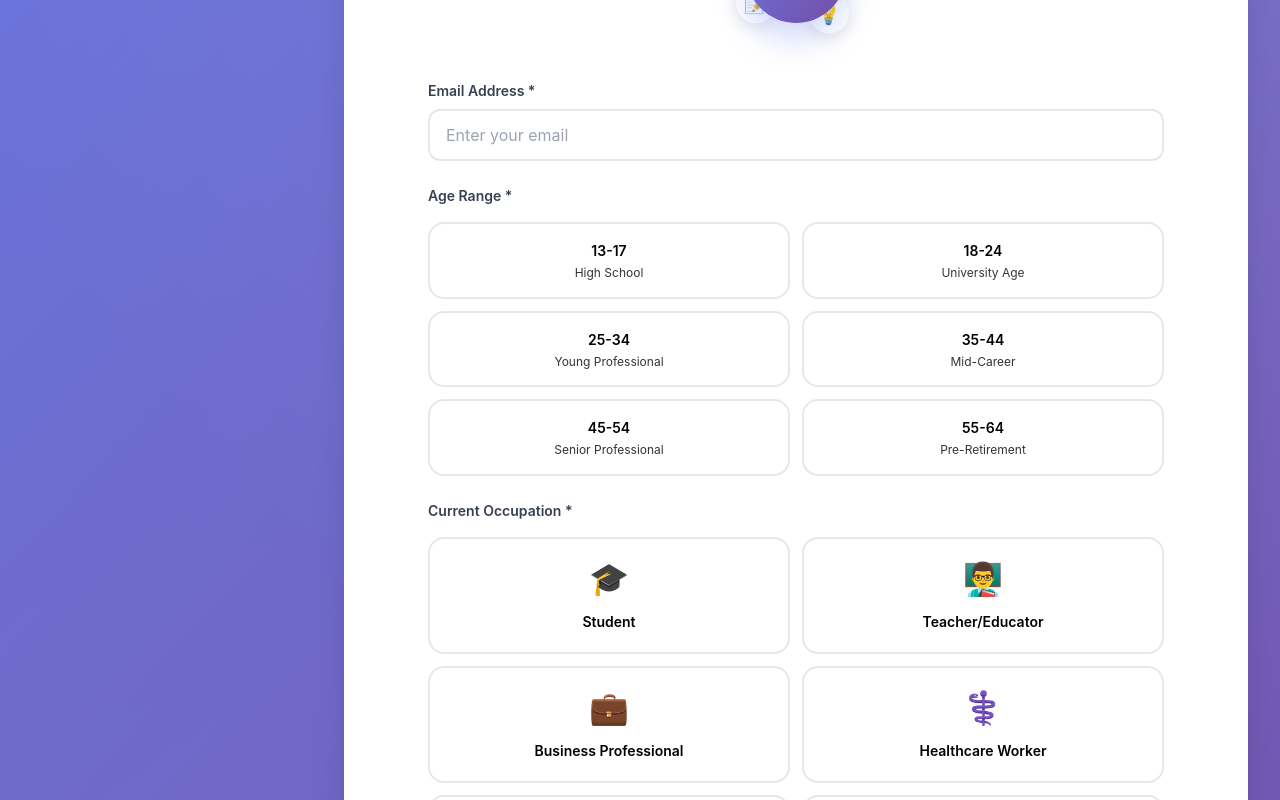
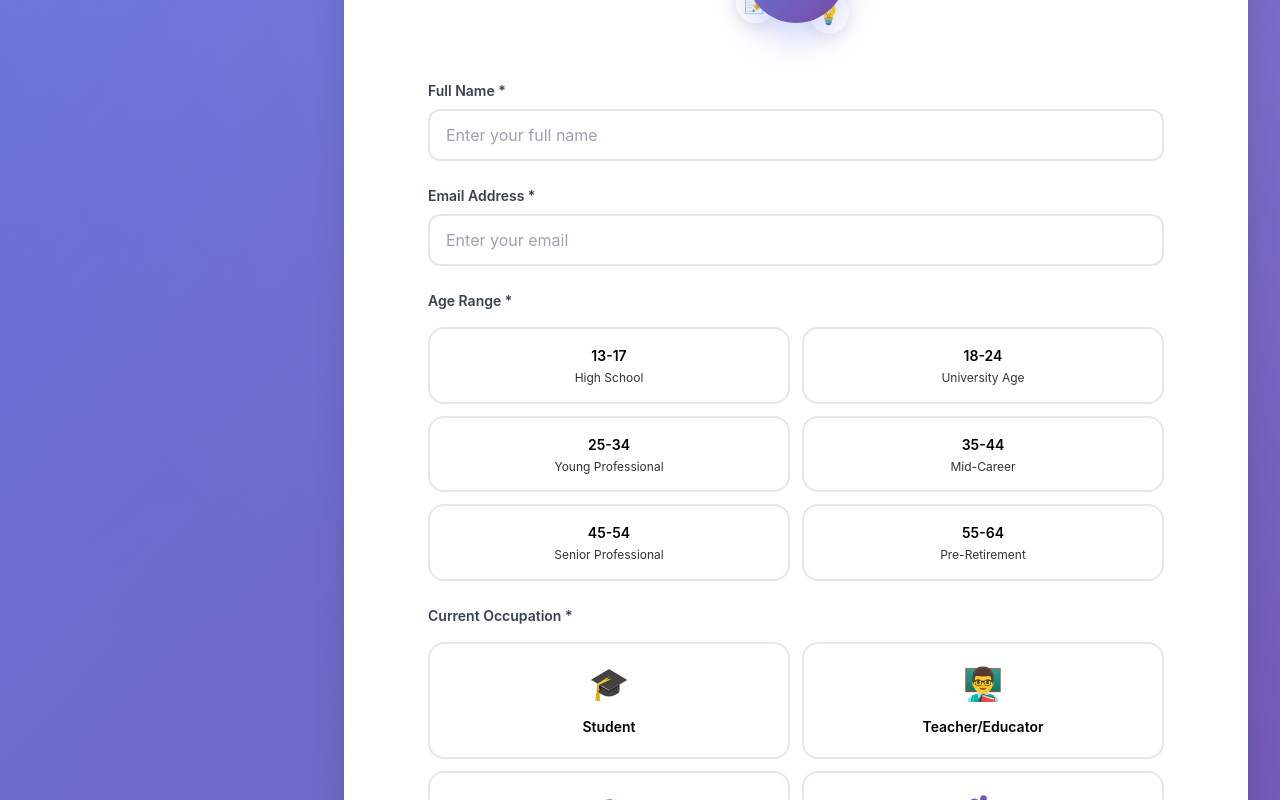
Before and after one commit to kelvin818818818/onboarding-screen, a React (Vite) app: page / in a window 1280 px wide. Both pictures are taken after a click on the button "Start Learning". Shown: the part 857-1657 px from the top of the page. Built offline with nearby package versions, Linux system fonts and the light colour scheme.

Commit message:
Updated BasicInfoStep.tsx

```diff
--- a/src/components/steps/BasicInfoStep.tsx
+++ b/src/components/steps/BasicInfoStep.tsx
@@ -117,6 +117,22 @@ export const BasicInfoStep: React.FC<BasicInfoStepProps> = ({
 
       {/* Main Content */}
       <div style={{ flex: 1, padding: '2rem', maxWidth: '800px', margin: '0 auto', width: '100%' }}>
+        <button
+          onClick={onNext}
+          style={{
+            position: 'absolute',
+            top: '1rem',
+            right: '1rem',
+            background: 'none',
+            border: 'none',
+            color: 'rgba(255,255,255,0.8)',
+            fontSize: '0.875rem',
+            cursor: 'pointer'
+          }}
+        >
+          Skip
+        </button>
+
         {/* Character Illustration */}
         <div style={{ textAlign: 'center', margin: '2rem 0' }}>
           <div style={{
@@ -224,6 +240,21 @@ export const BasicInfoStep: React.FC<BasicInfoStepProps> = ({
               💡
             </motion.div>
           </div>
+        </div>
+
+        {/* Basic Information Form */}
+        <div className="form-section">
+          <label className="form-label">Full Name *</label>
+          <input
+            type="text"
+            value={profile.name}
+            onChange={(e) => onUpdate({ name: e.target.value })}
+            placeholder="Enter your full name"
+            className={`form-input ${errors.name ? 'error' : ''}`}
+          />
+          {errors.name && (
+            <p className="form-error">{errors.name}</p>
+          )}
         </div>
 
 
@@ -345,7 +376,6 @@ export const BasicInfoStep: React.FC<BasicInfoStepProps> = ({
               </button>
               <button
                 onClick={validateAndNext}
-                disabled={!profile.name.trim() || !profile.email.trim() || !profile.age || !profile.occupation || !profile.educationLevel}
                 className="btn-primary"
                 style={{ flex: 1, marginLeft: '1rem' }}
               >
```
